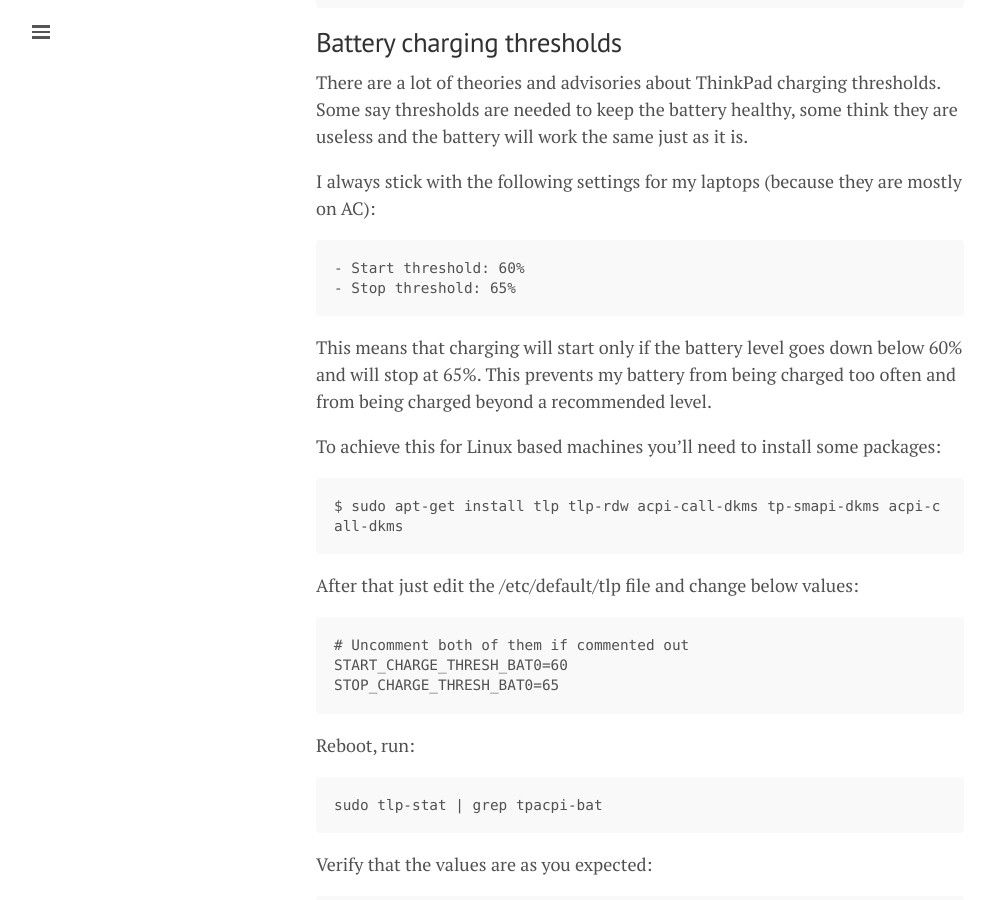
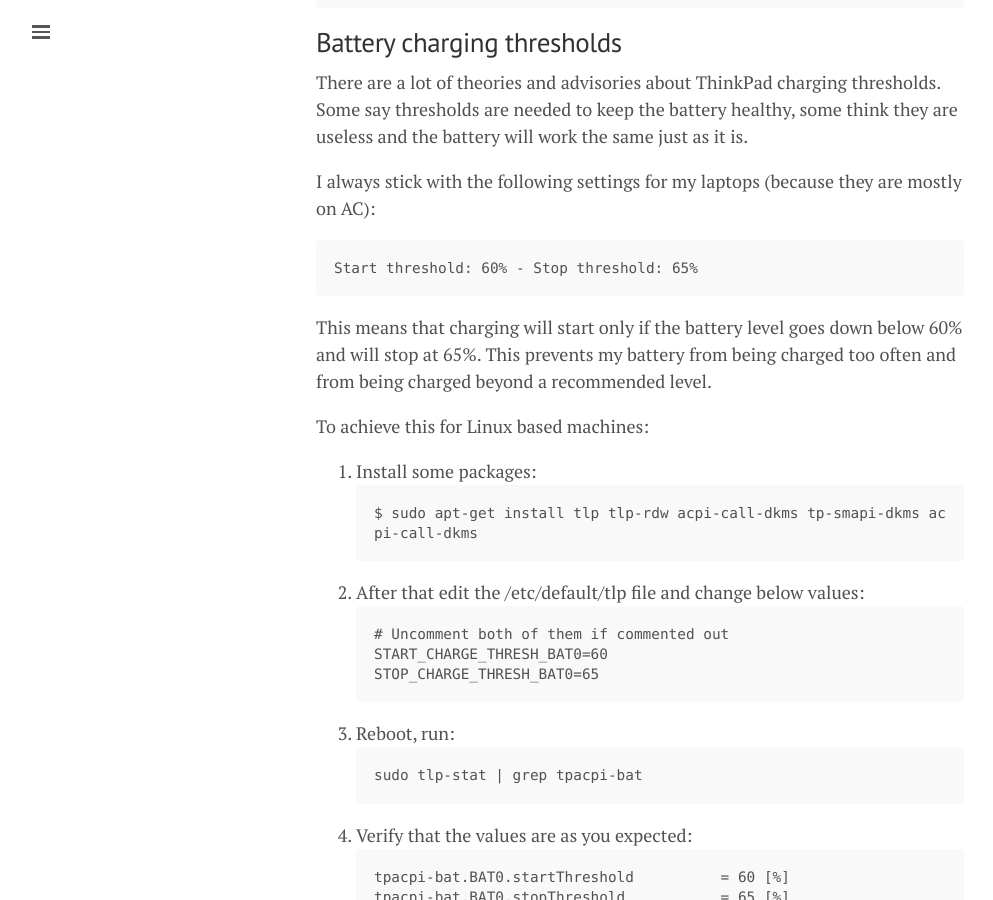
Before and after one commit to lgeurts/lgeurts.github.io, a Jekyll site: the page built from _posts/2021-10-15-ubuntu-setup-notes-for-x1-carbon-gen8.md, in a window 1280 px wide and 900 px high, scrolled down 3582 px. Shown: the whole window, without its empty margins (0-993 px from the left). Built offline with Jekyll 4.4.1, drawn with Linux system fonts in a browser that asks for light colours; nearby versions of some CDN libraries; comment, search, counter and statistics services are not loaded.

Commit message:
Update 2021-10-15-ubuntu-setup-notes-for-x1-carbon-gen8.md

````diff
--- a/_posts/2021-10-15-ubuntu-setup-notes-for-x1-carbon-gen8.md
+++ b/_posts/2021-10-15-ubuntu-setup-notes-for-x1-carbon-gen8.md
@@ -123,31 +123,31 @@
 
 I always stick with the following settings for my laptops (because they are mostly on AC):
 ```
-- Start threshold: 60%
-- Stop threshold: 65%
+Start threshold: 60% - Stop threshold: 65%
 ```
 This means that charging will start only if the battery level goes down below 60% and will stop at 65%. This prevents my battery from being charged too often and from being charged beyond a recommended level.
 
-To achieve this for Linux based machines you'll need to install some packages:
+To achieve this for Linux based machines:
+1. Install some packages:
 ```
 $ sudo apt-get install tlp tlp-rdw acpi-call-dkms tp-smapi-dkms acpi-call-dkms
 ```
-After that just edit the /etc/default/tlp file and change below values:
+2. After that edit the /etc/default/tlp file and change below values:
 ```
 # Uncomment both of them if commented out
 START_CHARGE_THRESH_BAT0=60
 STOP_CHARGE_THRESH_BAT0=65
 ```
-Reboot, run:
+3. Reboot, run:
 ```
 sudo tlp-stat | grep tpacpi-bat
 ```
-Verify that the values are as you expected:
+4. Verify that the values are as you expected:
 ```
 tpacpi-bat.BAT0.startThreshold          = 60 [%]
 tpacpi-bat.BAT0.stopThreshold           = 65 [%]
 ```
-You can change these thresholds anytime, and apply changes typing:
+5. You can change these thresholds anytime, and apply changes typing:
 ```
 $ sudo tlp start
 ```
````
